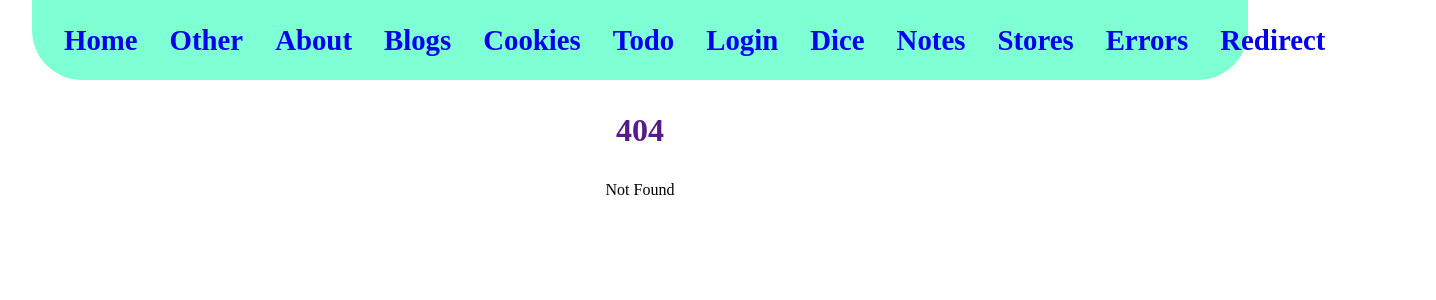
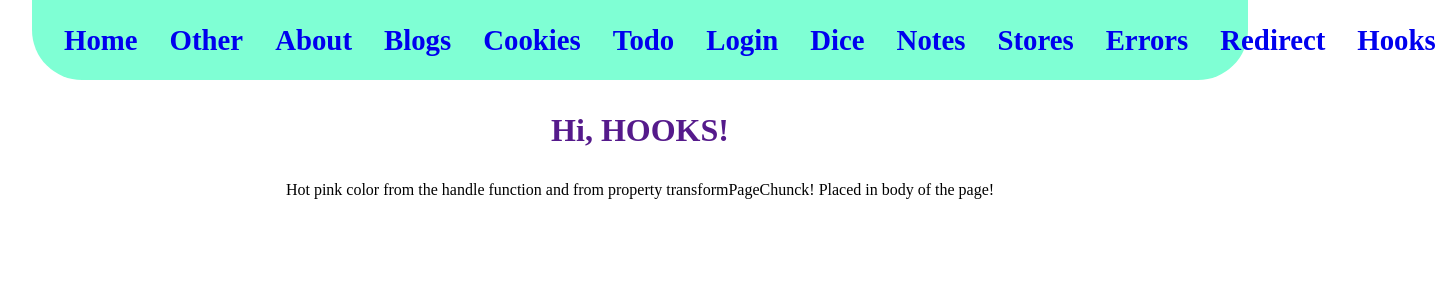
Before and after one commit to Waldemar-00/Sveltekit, a SvelteKit app: page /hooks in a window 1280 px wide. Before the commit this address had no page. Shown: the top 300 px of the page, 1436 px wide, since content can reach past the window. Built offline with nearby package versions, Linux system fonts and the light colour scheme.

Commit message:
Used the handle hook in hooks.server.js and the event object to passing a message.

```diff
--- /dev/null
+++ b/src/hooks.server.js
@@ -0,0 +1,10 @@
+// @ts-nocheck
+export async function handle({ event, resolve }) {
+	event.locals.answer = '4212';
+	return await resolve(event, {
+		transformPageChunk: ({ html }) => html.replace(
+			'<body',
+			'<body style="color: hotpink; font-size: 1.5rem; background-color: #F9F4F4"'
+		)
+	});
+}
--- a/src/routes/+layout.server.js
+++ b/src/routes/+layout.server.js
@@ -1,3 +1,6 @@
-export async function load(){
-  return new Promise((resolve) => setTimeout(resolve, 1700))
+// @ts-nocheck
+export async function load(event){
+  return {
+    message: `The answer is ${event.locals.answer}`
+  }
 }
--- a/src/routes/+layout.svelte
+++ b/src/routes/+layout.svelte
@@ -18,6 +18,7 @@
 		<li><a href="/stores"><h2>Stores</h2></a></li>
 		<li><a href="/error"><h2>Errors</h2></a></li>
 		<li><a href="/redirect"><h2>Redirect</h2></a></li>
+		<li><a href="/hooks"><h2>Hooks</h2></a></li>
 		<li>
 			{#if $navigating}
 				navigate to {$navigating.to.url.pathname}
@@ -26,6 +27,10 @@
 	</ul>
 </nav>
 <slot></slot>
+<p>
+	Hot pink color from the handle function and from property transformPageChunck! Placed in body of
+	the page!
+</p>
 
 <style>
 	:global(body) {
--- a/src/routes/+page.svelte
+++ b/src/routes/+page.svelte
@@ -1 +1,16 @@
+<script>
+	export let data;
+</script>
+
 <h1>Welcome to SvelteKit</h1>
+<a href="/redirect/fake">Fake page</a>
+<h2>{data.message}</h2>
+
+<style>
+	a {
+		display: block;
+		width: 40vmin;
+		text-align: center;
+		margin: 2rem auto;
+	}
+</style>
--- /dev/null
+++ b/src/routes/hooks/+page.svelte
@@ -0,0 +1 @@
+<h1>Hi, HOOKS!</h1>
```
Also changed, not shown: src/error.html (+15 -3 lines).
